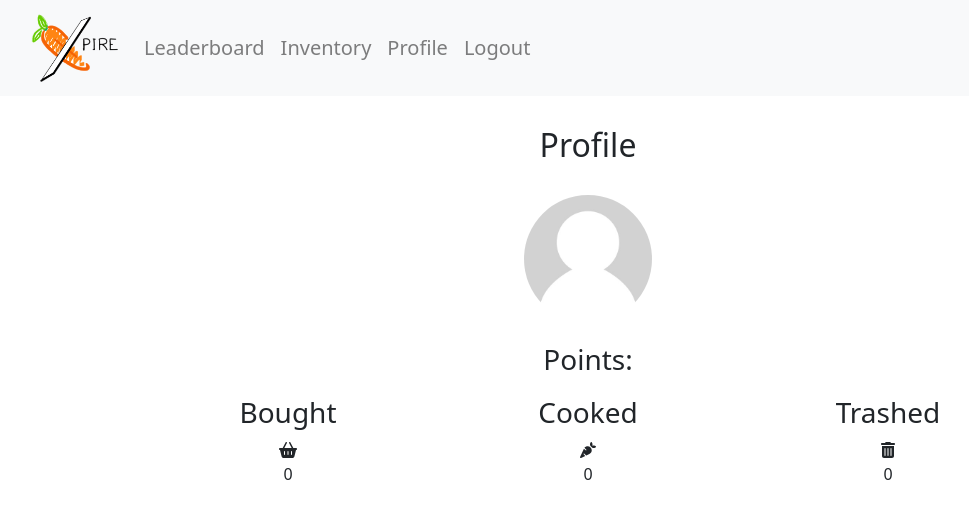
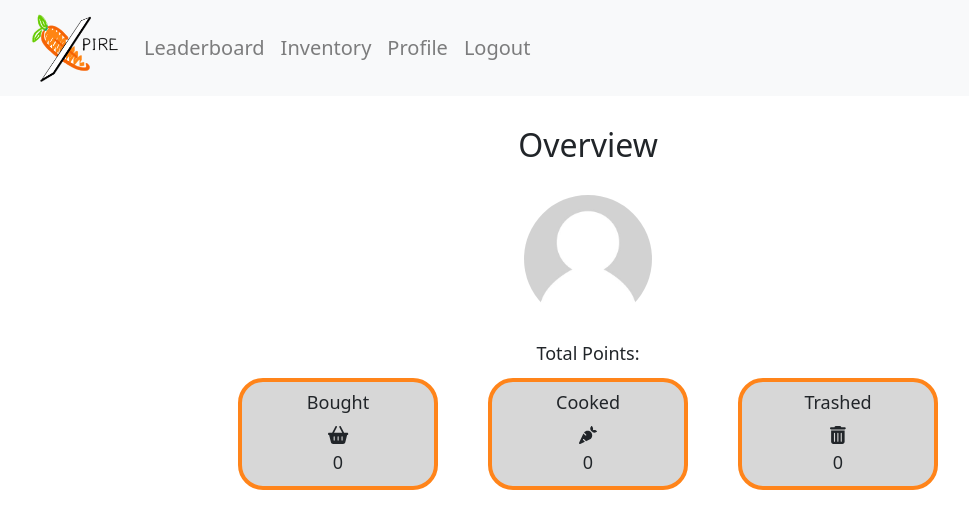
Before and after one commit to bphan4bryant/XpireFrontEnd, a React (Vite) app: page /profile in a window 1280 px wide. Shown: the top 528 px of the page, without its empty margins (52-1021 px from the left). Built offline with nearby package versions, Linux system fonts and the light colour scheme; no server answers.

Commit message:
stylized profile page

```diff
--- a/src/pages/profiles.css
+++ b/src/pages/profiles.css
@@ -1,7 +1,6 @@
 .profile-box-container {
     display: flex;
     justify-content: center;
-    align-items: center;
     width: 100vw;
 }
 
@@ -18,12 +17,32 @@
 }
 
 .profile-info {
+    font-size: large;
     margin-top: 20px;
 }
 
 .profile-grid {
+
+    font-size: large;
+    grid-auto-rows: 100px;
+    grid-column: 3;
+    column-gap: 50px;
+    display: grid;
     margin-top: 20px;
-    display: grid;
-    grid-template-columns: 300px 300px 300px;
+    margin-bottom: 20px;
+    grid-template-columns: 200px 200px 200px;
     align-items: center;
 }
+
+.profile-grid-item {
+    border-color: black;
+    border: 4px #FF841A solid;
+    background: #D7D7D7;
+    border-radius: 25px;
+    padding-top: 5%;
+    padding-bottom: 5%;
+}
+
+.profile-count-title {
+    font-size: large;
+}
--- a/src/pages/profiles.tsx
+++ b/src/pages/profiles.tsx
@@ -18,8 +18,8 @@ interface UserProfile extends User {
 
 function Statistic(props: { title: string, number: number, icon: IconDefinition }) {
     return (
-        <div>
-            <h3>{props.title}</h3>
+        <div className='profile-grid-item'>
+            <h3 className="profile-count-title">{props.title}</h3>
             <FontAwesomeIcon icon={props.icon} />
             <div>
                 {props.number}
@@ -60,17 +60,15 @@ function Profile() {
             <div className="profile-box-container">
                 {/* navbar */}
                 <div>
-                    <h3 className="profile-title">Profile</h3>
-                    <div>
+                    <h3 className="profile-title">Overview</h3>
                         {/* profile picture */}
                         <ProfilePicture img="./placeholder-image.jpg" />
-                    </div>
                     {/* name */}
                     <h3 className="profile-info">{user?.name}</h3>
                     {/* email */}
                     <h3 className="profile-info">{user?.id}</h3>
                     {/* points */}
-                    <h3 className="profile-info">Points: {user?.points}</h3>
+                    <h3 className="profile-info">Total Points: {user?.points}</h3>
 
                     <div className="profile-grid">
                         <Statistic title="Bought" number={user?.statistics.ingredients ?? 0} icon={faBasketShopping} />
```
